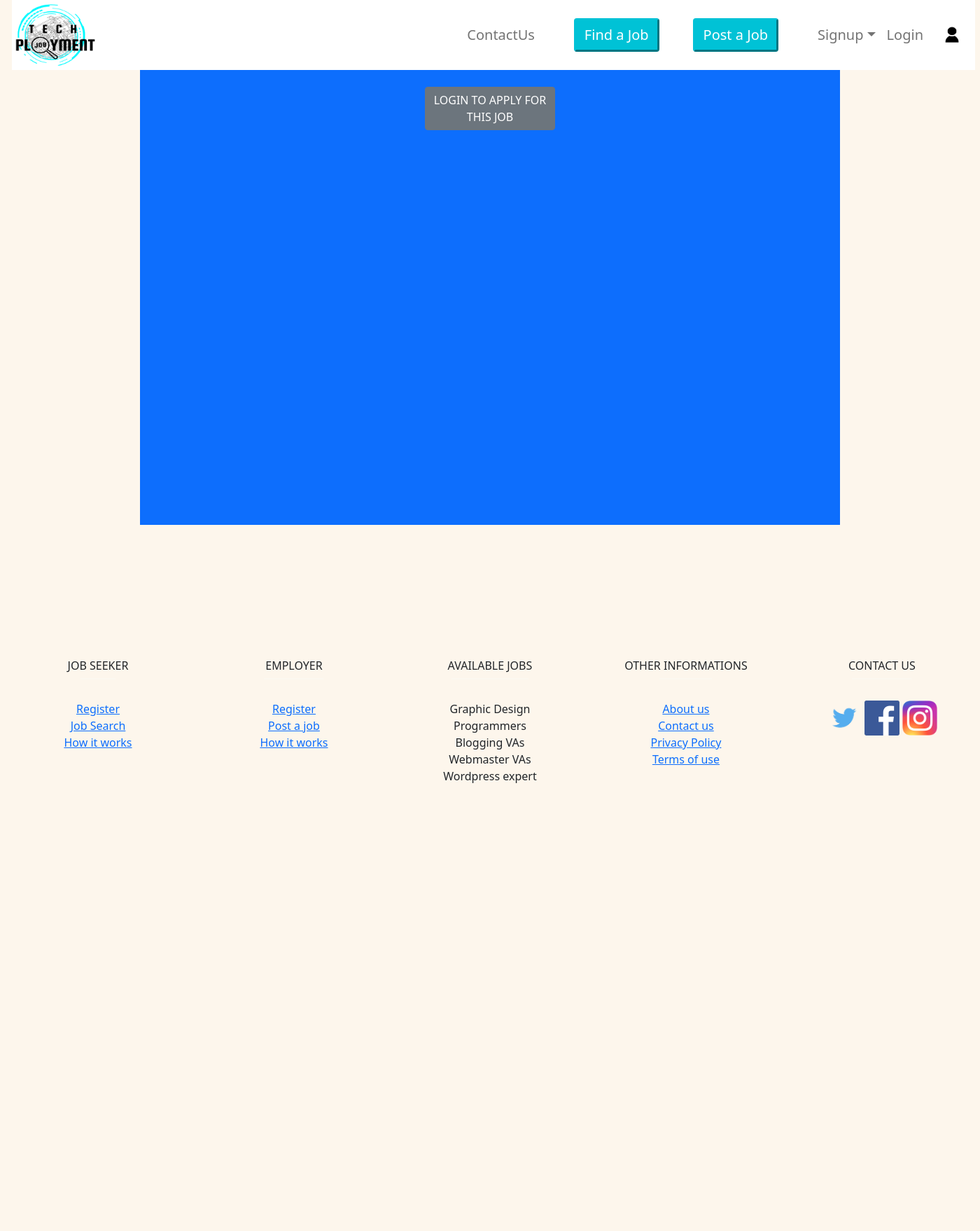
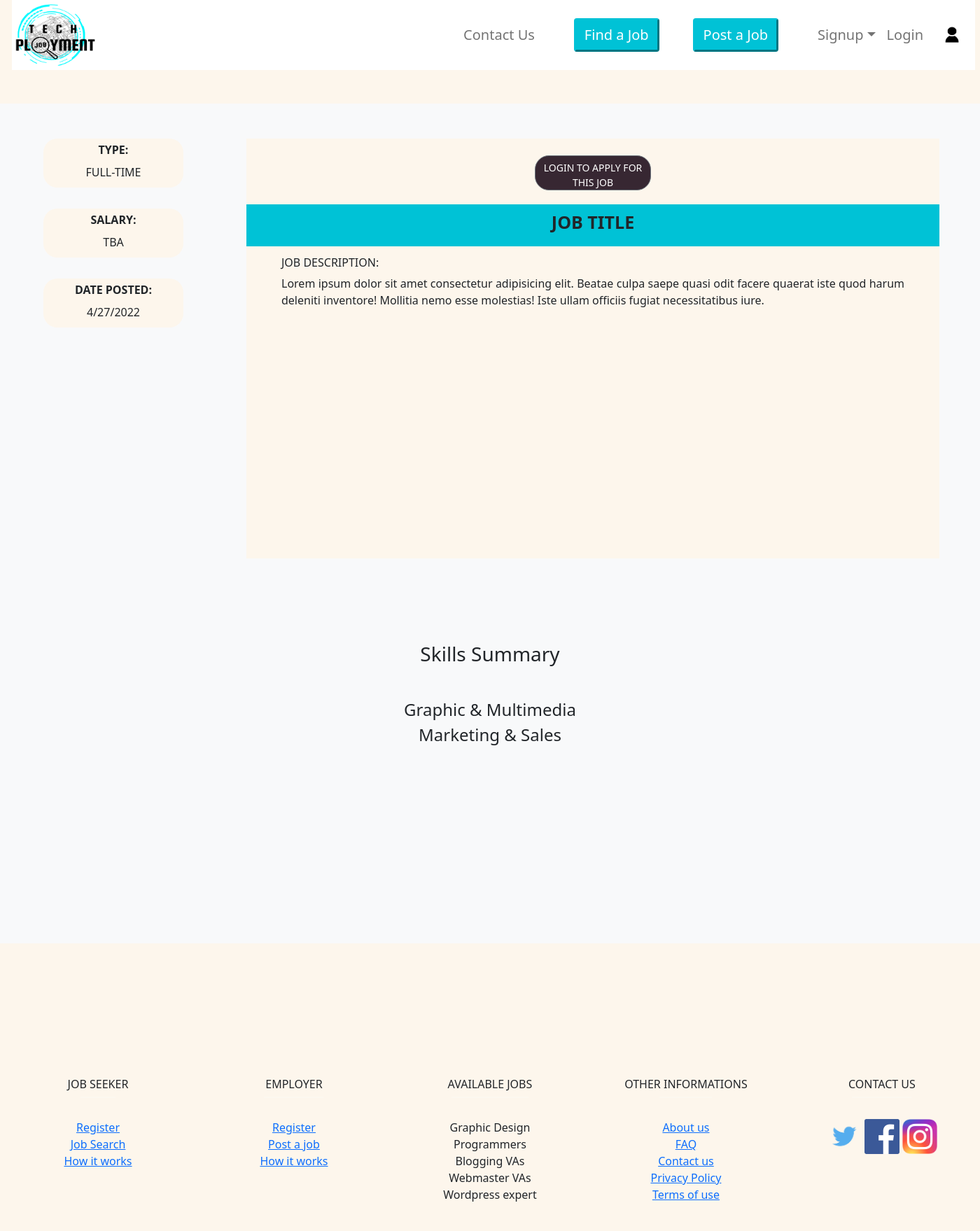
Before and after one commit to arumugamrajamani/Job-Portal-1, a PHP site: page /insidejob.html in a window 1400 px wide. Shown: the whole page at 70% size. Before the commit the page ends 1119 px from the top, so only its background shows below. Run offline with PHP 8.4, Linux system fonts and the light colour scheme.

```diff
--- a/css/companyregister.css
+++ b/css/companyregister.css
@@ -59,7 +59,7 @@ h2{
 .container{
     position: relative;
     width: 954px;
-    height: 1300px;
+    height: 1500px;
     left: 59px;
     top: 70px;
     background: #FDF6EC;
@@ -84,4 +84,7 @@ h2{
     font-size: 25px;
     line-height: 30px;
     color: #FFFFFF;
+}hr{
+    border:1px solid black;
+
 }
--- a/css/findajob.css
+++ b/css/findajob.css
@@ -58,6 +58,7 @@ body{
 .container1{
     background: #FDF6EC;
     position: absolute;
+    width: 100%;
     width: 232px;
     height: 550px;
     left: 33px;
@@ -193,6 +194,7 @@ h1{
     background: #EDBEA4;
 }
  .container2{
+    width: 90%;
     position: absolute;
     width: 1600px;
     height: 272px;
--- a/css/insidejob.css
+++ b/css/insidejob.css
@@ -26,7 +26,71 @@ body{
     border: #00C2D6;
     border-style:outset;
 
-}.para{
+}.type{
+    background: #FDF6EC;
+    position:relative;
+    left:50px;
+    top:50px;
+    width: 200px;
+    height:70px;
+    border-radius: 20px;
+    line-height:2;
+}
+.salary{
+    background: #FDF6EC;
+    position: relative;
+    left:50px;
+    top:80px;
+    width: 200px;
+    height:70px;
+    border-radius: 20px;
+    line-height:2;
+}.date{
+    background: #FDF6EC;
+    position: relative;
+    left:50px;
+    top: 110px;
+    width: 200px;
+    height:70px;
+    border-radius: 20px;
+    line-height:2;
+}.sec{
+    background: #FDF6EC;
+    position:relative;
+    bottom:160px;
+    left:340px;
+    width: 990px;
+    height:600px;
+}.sec1{
+    font-size: 25px;
+    line-height: 2;
+
+    background: #00C2D6;
+    position: relative;
+    top:20px;
+    height:60px;
+    margin-left: 0%;
+}.sec2{
+    position:relative;
+    margin-left:50px;
+    margin-right:50px;
+}.text-start{
+    position:relative;
+    top:10px;
+    text-indent: 50px;
+}.para1{
+    position:relative;
+    top:10px;
+
+    text-align: justify;
+}.btn-secondary{
+    background: #372732;
+    border-radius: 20px;
+    font-size: 14px;
+    height:50px;
+}
+
+.para{
     background-color: #EDBEA4;
 }.para2{
     background-color: #EDBEA4;
@@ -35,7 +99,10 @@ body{
     margin-left: 400px;
 }.page-footer{
     background-color: #FDF6EC;
-
+    position: inherit;
+}h3{
+    position:relative;
+    bottom:40px;
 }
 
 /*/Colors  #EDBEA4 #FDF6EC #00C2D6 #FDF6EC #FFFFFF/*/
--- a/css/sign-up-here.css
+++ b/css/sign-up-here.css
@@ -87,11 +87,13 @@ input[type="checkbox"]{
     width:100px;
     color: #FFFFFF;
     background-color: #00C2D6;
+}.btn1{
+    line-height: 0.5;
 }
 form #alogin{
     margin-top: 5px;
     color: blue;
-    padding: 80px;
+
     text-align: center;
 }.c1{
     background-color: transparent;
--- a/insidejob.html
+++ b/insidejob.html
@@ -4,7 +4,7 @@
     <meta charset="UTF-8">
     <meta http-equiv="X-UA-Compatible" content="IE=edge">
     <meta name="viewport" content="width=device-width, initial-scale=1.0">
-    <title>find a Job</title>
+    <title>Job Description</title>
     <link href="https://cdn.jsdelivr.net/npm/bootstrap@5.1.3/dist/css/bootstrap.min.css" rel="stylesheet" integrity="sha384-1BmE4kWBq78iYhFldvKuhfTAU6auU8tT94WrHftjDbrCEXSU1oBoqyl2QvZ6jIW3" crossorigin="anonymous">
     <link rel="stylesheet" href="css/insidejob.css">
 </head>
@@ -12,7 +12,7 @@
     <div class="color-overlay">
 		<div class="container-fluid">
 			<nav class="navbar navbar-expand-lg  h6 navbar-light bg">
-					<a href="#" class="navbar-brand">
+					<a href="index.html" class="navbar-brand">
 					<img src="image/flogo.png" alt="Job Portal Logo" width="120" height="95"></a>
 
 				<div class="collapse navbar-collapse" id="toggleMobileMenu">
@@ -20,7 +20,7 @@
 
 
 						<nav class="navbar navbar-light ">
-							<li><a class="nav-link me-5 fs-5" href="contactus.html">ContactUs</a></li>
+							<li><a class="nav-link me-5 fs-5" href="contactus.html">Contact Us</a></li>
 								<a href="findajob.html">
 								<button class="btn btn-outline-secondary me-5 fs-5"type="button">Find a Job</button></a>
 								<button class="btn btn-outline-secondary me-5 fs-5"type="button">Post a Job</button>
@@ -29,8 +29,8 @@
 								<a class="nav-link dropdown-toggle fs-5" href="#"
 								id="navbarDropdown" role="button" data-bs-toggle="dropdown" aria-expanded="false">Signup</a>
 							<ul class="dropdown-menu" aria-labelledby="navbarDropdown">
-								<li><a class="dropdown-item me-4 fs-5" href="signup.html">Employer</a></li>
-				 				<li><a class="dropdown-item me-4 fs-5"href="signup1.html">JobSeeker</a></li>
+								<li><a class="dropdown-item me-4 fs-5" href="companyregister.html">Employer</a></li>
+				 				<li><a class="dropdown-item me-4 fs-5"href="signup.html">JobSeeker</a></li>
 							</ul>
 
 								<li><a class="nav-link fs-5" href="login.html">Login</a></li>
@@ -41,9 +41,40 @@
 			</nav>
 		</div>
 	</div>
-        <div class="container-fluid bg-primary text-center" style="height:650px; width:1000px">
-            <button class="btn btn-secondary mt-4" type="button">LOGIN TO APPLY FOR <br> THIS JOB</button>
-        </div>
+	<br><br>
+    <div class="container-fluid bg-light text-center" style="height:1200px; width:1400px">
+		<section>
+			<div class="type">
+				<b>TYPE:<br></b>
+				<h7>FULL-TIME</h7>
+			</div>
+			<div class="salary">
+				<b>SALARY:<br></b>
+				<h7>TBA</h7>
+			</div>
+			<div class="date">
+				<b>DATE POSTED:<br></b>
+				<h7>4/27/2022</h7>
+			</div>
+		</section>
+		<section class="sec"> <br>
+			<button class="btn btn-secondary " type="button">LOGIN TO APPLY FOR <br>THIS JOB</button>
+			<section class="sec1"><b>JOB TITLE</b></section><br>
+			<h6 class="text-start">JOB DESCRIPTION:</h6>
+			<section class="sec2">
+				<p class="para1">Lorem ipsum dolor sit amet consectetur adipisicing elit. Beatae culpa saepe quasi odit facere quaerat iste quod harum deleniti inventore! Mollitia nemo esse molestias! Iste ullam officiis fugiat necessitatibus iure.</p>
+			</section>
+		</section>
+
+			<h3>Skills Summary</h3>
+			<div class="bg-skills">
+				<h4>Graphic & Multimedia</h4>
+				<h4>Marketing & Sales</h4>
+			</div>
+
+
+
+
     </div>
 
         <br><br><br><br><br>
@@ -89,7 +120,8 @@
 						<hr class="bg-light mb-4 mt-0 d-inline-block mx-auto" style="width: 75px; height: 2px">
 						<ul class="list-unstyled">
 							<li class="my-0"></i> <a href="#">About us</a></li>
-							<li class="my-0"></i> <a href="#">Contact us</a></li>
+							<li class="my-0"></i> <a href="faq.html">FAQ</a></li>
+                        	<li class="my-0"></i> <a href="contactus.html">Contact us</a></li>
 							<li class="my-0"></i><a href="#">Privacy Policy</a></li>
 							<li class="my-0"></i> <a href="#">Terms of use</a></li>
 						</ul>
--- a/php/db-connection.php
+++ b/php/db-connection.php
@@ -9,7 +9,7 @@
 
     // Check the connection
     if($conn) {
-        // echo "<script>alert('Connected Successfully..');</script>";
+         //echo "<script>alert('Connected Successfully..');</script>";
     }
     else
     {
```
Also changed, not shown: companyregister.html (+35 -10 lines), contactus.html (+7 -7 lines), faq.html (+6 -5 lines), findajob.html (+7 -6 lines), forgotpass.html (+7 -6 lines), index.html (renamed from index.php, +12 -5 lines), login.html (+8 -7 lines), signup.html (renamed from signup1.html, +10 -29 lines), signup.php (deleted, +0 -149 lines).
